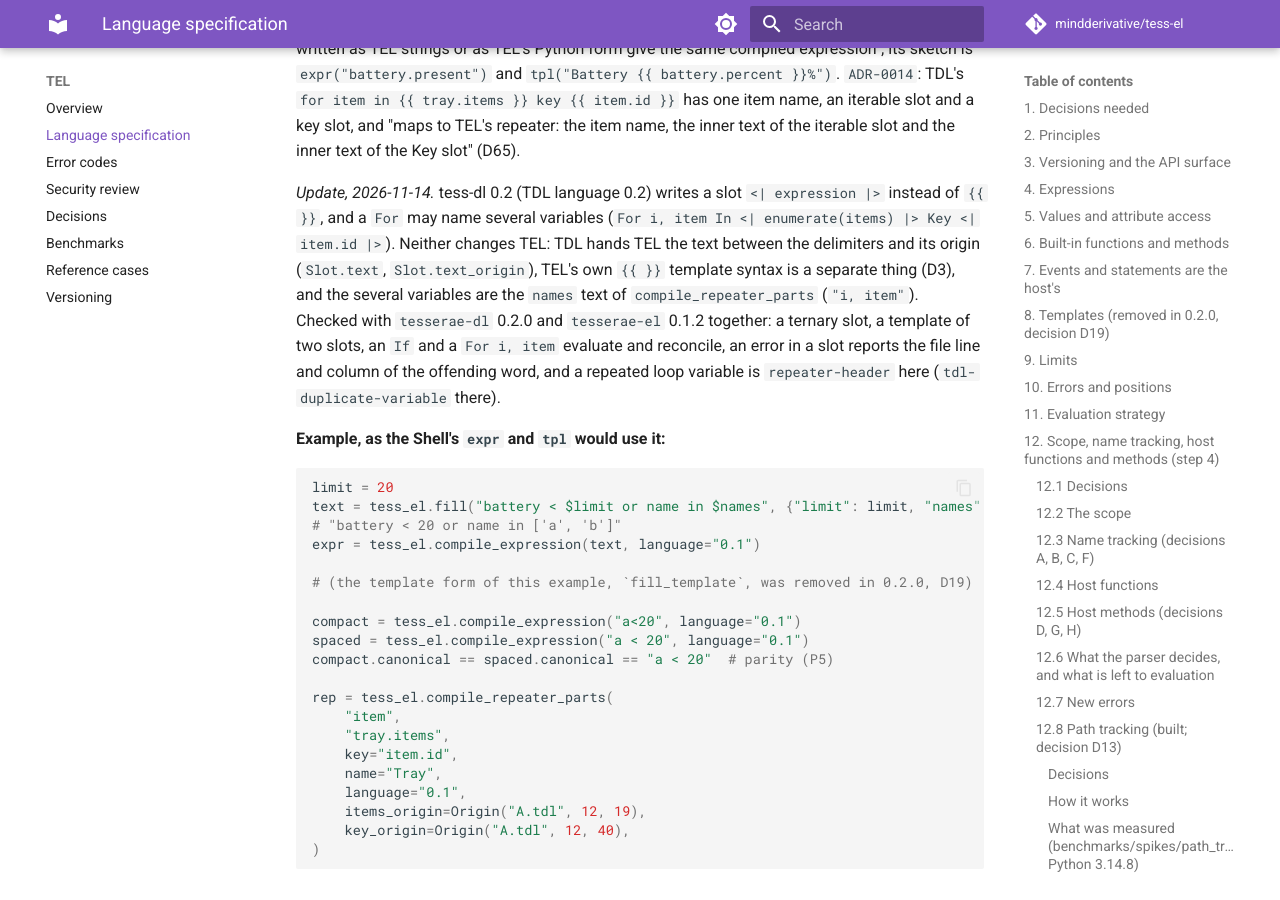
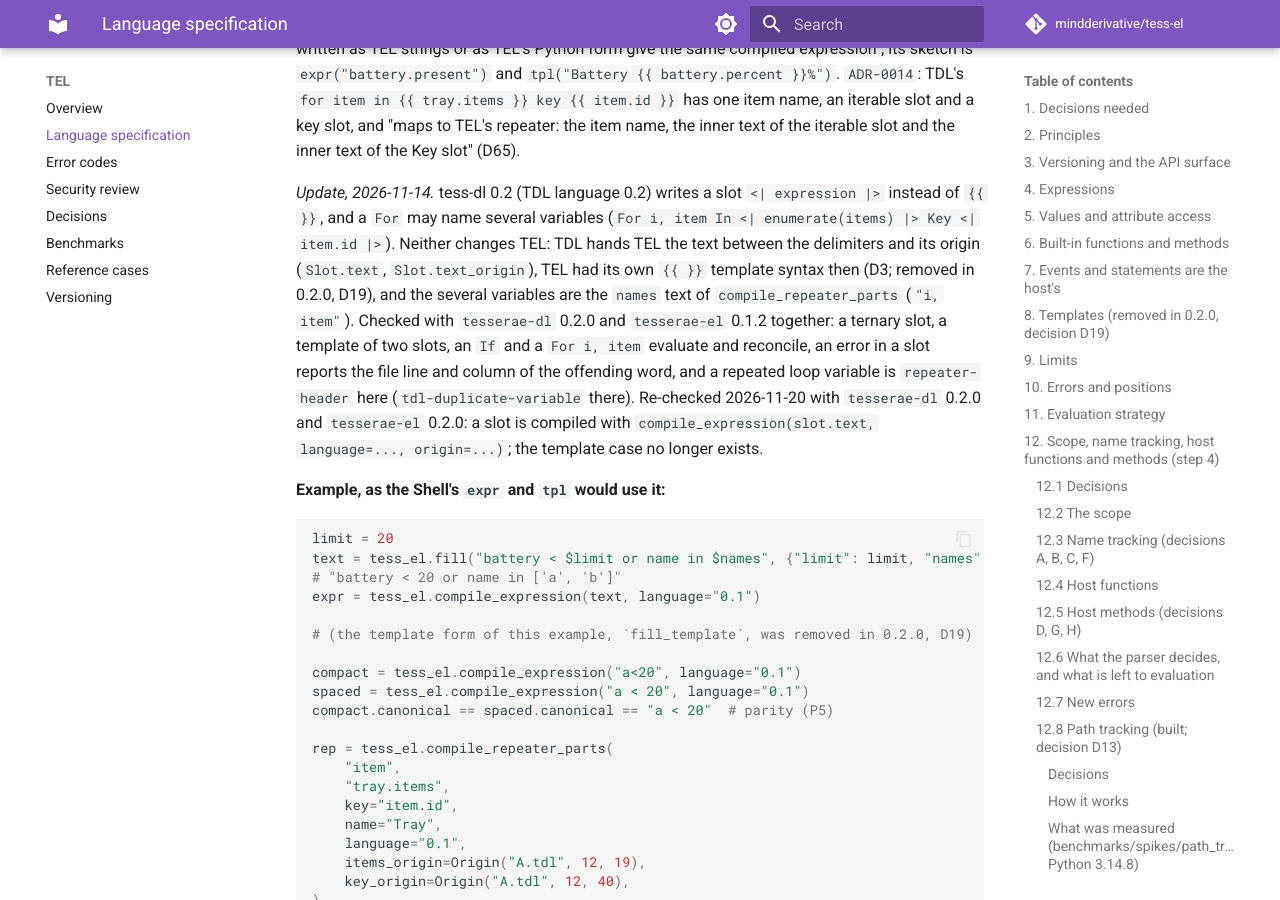
Before and after one commit to mindderivative/tess-el, an MkDocs documentation site: the page built from docs/language.md, in a window 1280 px wide and 900 px high, scrolled down 31158 px. Built offline with MkDocs 1.6.1 and Material for MkDocs 9.7.7, drawn with Linux system fonts in a browser that asks for light colours; comment, search, counter and statistics services are not loaded.

Commit message:
Sync language.md section 8 note with tess-dl 0.2 and D19 (#43)
Co-authored-by: mindderivative <gemini.hodgins@gmail.com>

```diff
--- a/docs/language.md
+++ b/docs/language.md
@@ -929,12 +929,13 @@ the Key slot" (D65).
 *Update, 2026-11-14.* tess-dl 0.2 (TDL language 0.2) writes a slot `<| expression |>` instead of
 `{{ }}`, and a `For` may name several variables (`For i, item In <| enumerate(items) |> Key <| item.id |>`).
 Neither changes TEL: TDL hands TEL the text between the delimiters and its origin (`Slot.text`,
-`Slot.text_origin`), TEL's own `{{ }}` template syntax is a separate thing (D3), and the several
+`Slot.text_origin`), TEL had its own `{{ }}` template syntax then (D3; removed in 0.2.0, D19), and the several
 variables are the `names` text of `compile_repeater_parts` (`"i, item"`). Checked with
 `tesserae-dl` 0.2.0 and `tesserae-el` 0.1.2 together: a ternary slot, a template of two slots, an
 `If` and a `For i, item` evaluate and reconcile, an error in a slot reports the file line and column
 of the offending word, and a repeated loop variable is `repeater-header` here (`tdl-duplicate-variable`
-there).
+there). Re-checked 2026-11-20 with `tesserae-dl` 0.2.0 and `tesserae-el` 0.2.0: a slot is compiled
+with `compile_expression(slot.text, language=..., origin=...)`; the template case no longer exists.
 
 **Example, as the Shell's `expr` and `tpl` would use it:**
 
```
